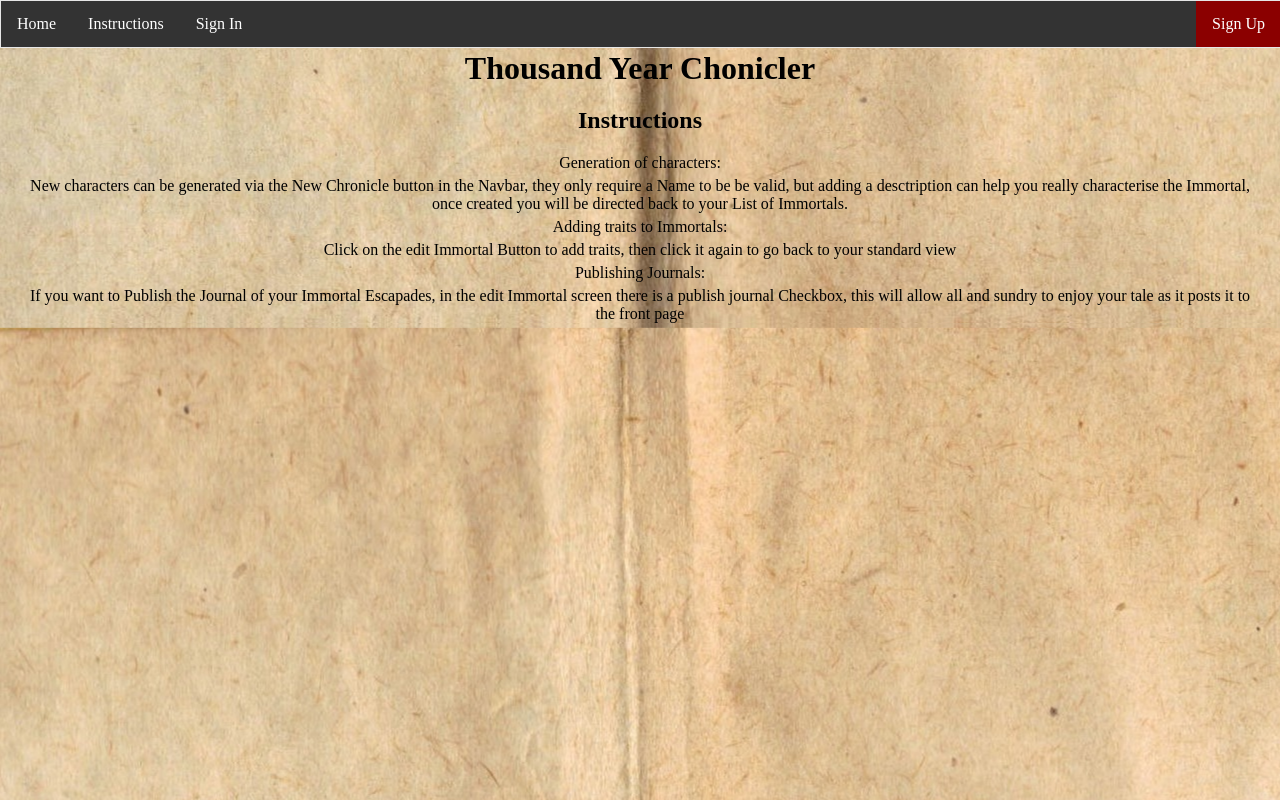
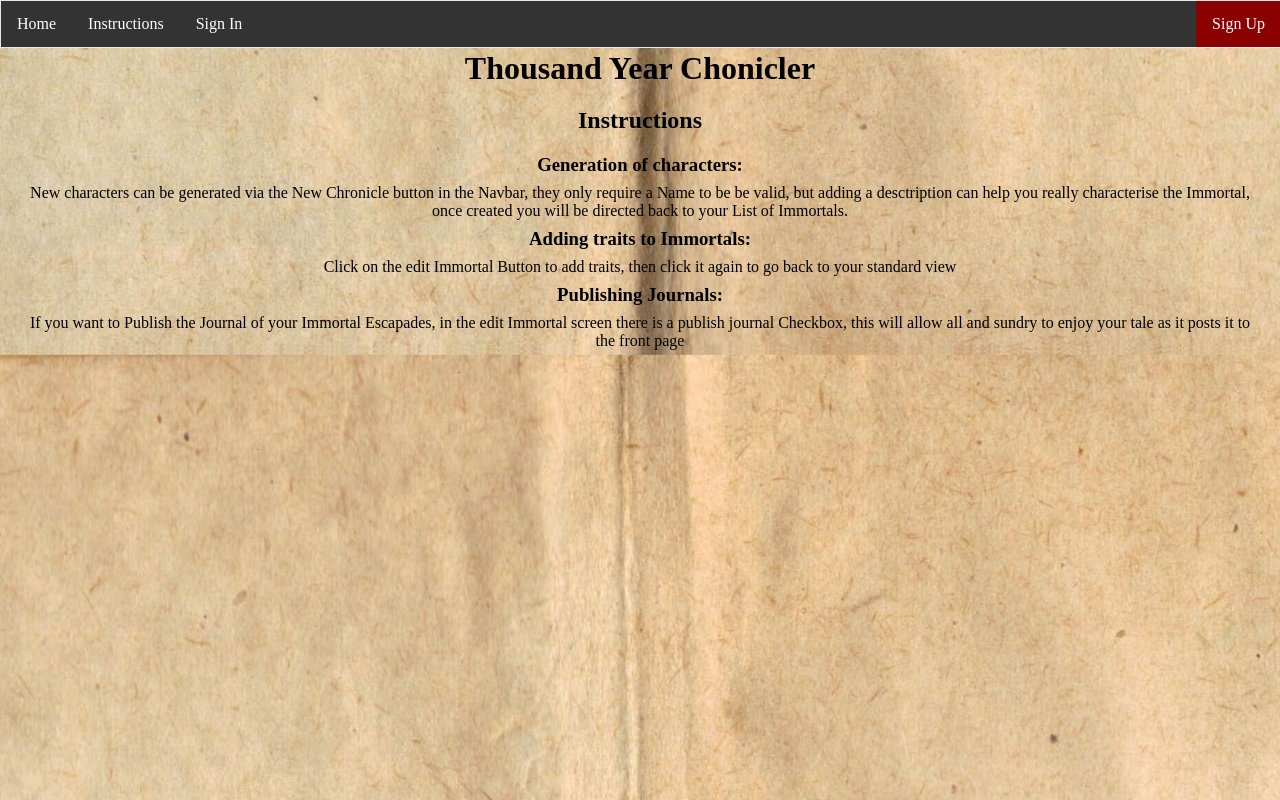
Before and after one commit to dwandrew/Thousand-year-frontend, a React (Create React App) app in the folder frontend/: page /instructions in a window 1280 px wide. Built offline with nearby package versions, Linux system fonts and the light colour scheme.

Commit message:
bug fix causing crash on logout due to population of published journals list

```diff
--- a/frontend/src/App.css
+++ b/frontend/src/App.css
@@ -83,6 +83,7 @@ h2{
 
 h3{
   margin: 8px;
+  text-align: center;
 }
 
 p {
--- a/frontend/src/actions/ExperienceActions.js
+++ b/frontend/src/actions/ExperienceActions.js
@@ -1,7 +1,7 @@
 const LOCALURL = 'http://localhost:3001/'
 
 export const createExperience = (experienceData, id, history, immortal_id, get_memories) => {
-    debugger
+
     return (dispatch) => {
         const strongParams = {
             experience:{
--- a/frontend/src/actions/userActions.js
+++ b/frontend/src/actions/userActions.js
@@ -66,12 +66,15 @@ export const createSession = (userData) => {
         }
     }
 
-export const destroySession = () =>{
+export const destroySession = (getPublishedJournals, history) =>{
     return dispatch => {
         fetch (LOCALURL + 'logout')
         .then(resp => resp.json())
         .then(logoutData =>{
             dispatch({type: "DESTROY_SESSION", logoutData})
+            debugger
+            getPublishedJournals()
+            history.push('/')
         })
     }
 }
--- a/frontend/src/components/dashboard/Instructions.js
+++ b/frontend/src/components/dashboard/Instructions.js
@@ -4,11 +4,11 @@ const Instructions = () => {
 
 return (<div>
 <h2>Instructions</h2>
-<p>Generation of characters:</p>
+<h3>Generation of characters:</h3>
 <p>New characters can be generated via the New Chronicle button in the Navbar, they only require a Name to be be valid, but adding a desctription can help you really characterise the Immortal, once created you will be directed back to your List of Immortals. </p>
-<p>Adding traits to Immortals:</p>
+<h3>Adding traits to Immortals:</h3>
 <p>Click on the edit Immortal Button to add traits, then click it again to go back to your standard view</p>
-<p>Publishing Journals:</p>
+<h3>Publishing Journals:</h3>
 <p>If you want to Publish the Journal of your Immortal Escapades, in the edit Immortal screen there is a publish journal Checkbox, this will allow all and sundry to enjoy your tale as it posts it to the front page</p>
 </div>)
 
--- a/frontend/src/components/journals/PublishedJournals.js
+++ b/frontend/src/components/journals/PublishedJournals.js
@@ -6,13 +6,17 @@ const PublishedJournals =( {journals, immortals} ) => {
         listStyleType: "none",
         padding: '5px',
     }
-    if (journals && journals.length >=1){
+    if (immortals && journals && journals.length >=1){
         return (
             <div>
                 <ul style={listStyle} className = 'published-immortals-list'>
                     { journals && journals.map((journal, index) => {
                         if (journal.length >=1){
-                        let immortalName =  immortals.find(immortal => immortal.id === journal[0].immortal_id).name
+                        let immortalName =  immortals.find(immortal => immortal.id === journal[0].immortal_id)
+                        if (immortalName !== undefined){
+                            immortalName = immortalName.name
+                        }
+
                         return (
                             <PublishedJournalSummary journalEntries = {journal} name={immortalName} key={index} />
                         )
--- a/frontend/src/components/layout/SignedInLinks.js
+++ b/frontend/src/components/layout/SignedInLinks.js
@@ -2,11 +2,14 @@ import React, { Component } from 'react'
 import { connect } from 'react-redux'
 import { NavLink } from 'react-router-dom'
 import { destroySession } from '../../actions/userActions'
+import { withRouter } from 'react-router-dom'
+import { getAllPublishedImmortals } from '../../actions/ImmortalActions'
 
 export class SingedInLinks extends Component {
 
     logout = () =>{
-        this.props.destroySession()
+        let history = this.props.history
+        this.props.destroySession(this.props.getAllPublishedImmortals, history)
     }
     render(){
     return (
@@ -15,7 +18,7 @@ export class SingedInLinks extends Component {
                 <li><NavLink to='/instructions'>Instructions</NavLink> </li>
                 <li><NavLink to='/create'> New Chronicle </NavLink> </li>
                 <li><NavLink to='/'> Current Chronicles </NavLink> </li>
-                <li><NavLink to='/' onClick={this.logout}> Logout </NavLink> </li>
+                <li onClick={this.logout}> <NavLink to='/'>Logout </NavLink> </li>
             </ul>
     )
     }
@@ -24,10 +27,11 @@ export class SingedInLinks extends Component {
 
 const mapDispatchToProps =  (dispatch) => {
     return{
-        destroySession: () => dispatch(destroySession())
+        destroySession: (getAllPublishedImmortals, history) => dispatch(destroySession(getAllPublishedImmortals, history)),
+        getAllPublishedImmortals: () => dispatch(getAllPublishedImmortals())
     }
 }
 
 
 
-export default connect(null, mapDispatchToProps)(SingedInLinks)
+export default withRouter(connect(null, mapDispatchToProps)(SingedInLinks))
```
